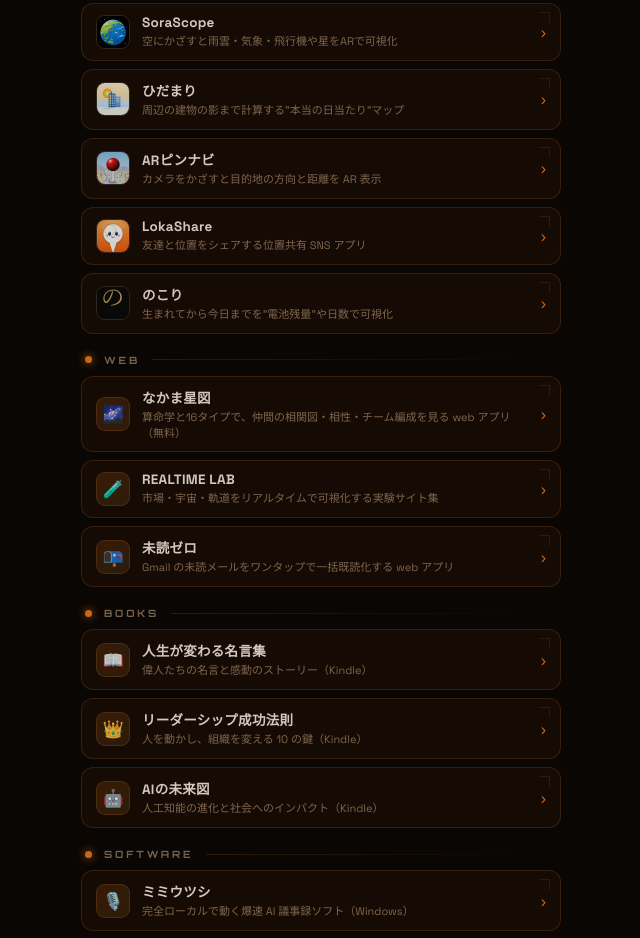
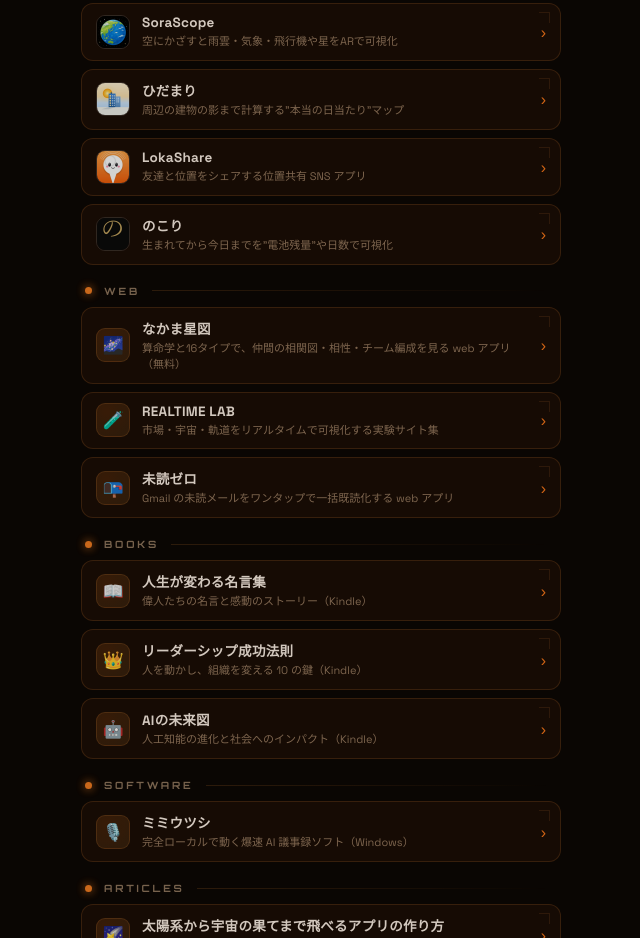
Before and after one commit to tokiyoshi0410-wq/links, a plain HTML site: page index.html in a window 1280 px wide. Shown: the part 1169-2107 px from the top of the page, without its empty margins (319-959 px from the left). Drawn offline with Linux system fonts and the light colour scheme.

Commit message:
ARピンナビを掲載から外す
配信停止済みのアプリなので、リンク集のカード・転送先ホワイトリスト・アイコンを削除。

Co-Authored-By: Claude Opus 5.5 <noreply@anthropic.com>

```diff
--- a/index.html
+++ b/index.html
@@ -444,15 +444,6 @@
       <span class="arrow">›</span>
     </a>
 
-    <a class="card" href="go.html?app=arpinnavi" rel="noopener">
-      <span class="icon app"><img src="assets/icon-arpinnavi.jpg" alt="ARピンナビ アイコン" /></span>
-      <span class="body">
-        <span class="title">ARピンナビ</span>
-        <span class="desc">カメラをかざすと目的地の方向と距離を AR 表示</span>
-      </span>
-      <span class="arrow">›</span>
-    </a>
-
     <a class="card" href="go.html?app=lokashare" rel="noopener">
       <span class="icon app"><img src="assets/icon-lokashare.jpg" alt="LokaShare アイコン" /></span>
       <span class="body">
```
Also changed, not shown: go.html (+0 -1 lines), assets/icon-arpinnavi.jpg (deleted).
